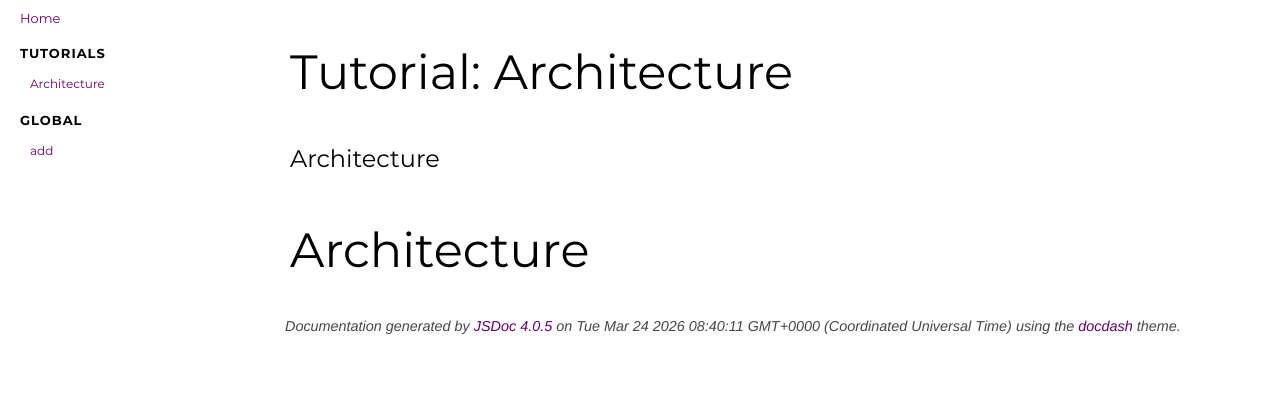
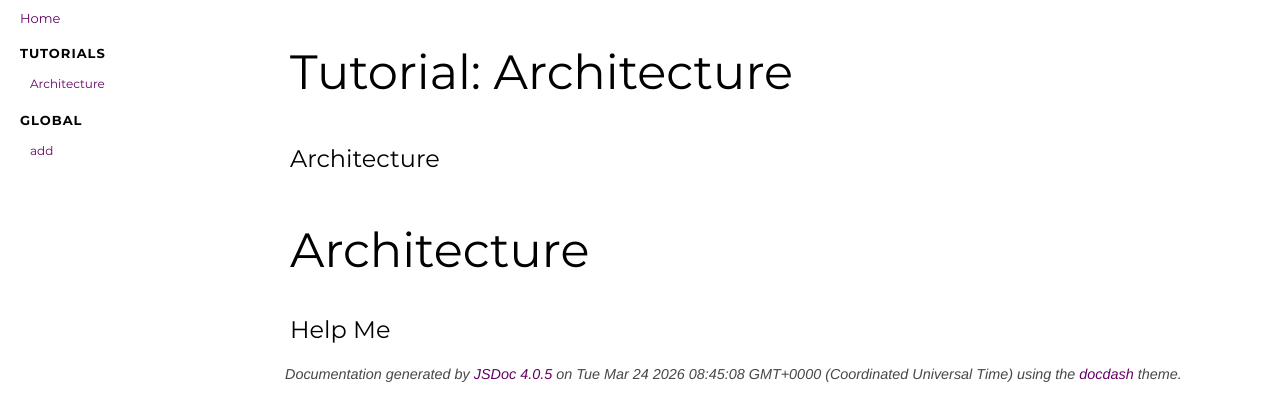
Before and after one commit to NimNim20/jsdoc-demo, a plain HTML site: page tutorial-architecture.html in a window 1280 px wide. Drawn offline with Linux system fonts and the light colour scheme.

Commit message:
deploy: 28397c19bca0af58b23a7e437e42447904c50d3b

```diff
--- a/tutorial-architecture.html
+++ b/tutorial-architecture.html
@@ -48,6 +48,7 @@
 
 <article>
     <h1>Architecture</h1>
+<h2>Help Me</h2>
 </article>
 
 </section>
@@ -59,7 +60,7 @@
 <br class="clear">
 
 <footer>
-    Documentation generated by <a href="https://github.com/jsdoc3/jsdoc">JSDoc 4.0.5</a> on Tue Mar 24 2026 08:40:11 GMT+0000 (Coordinated Universal Time) using the <a href="https://github.com/clenemt/docdash">docdash</a> theme.
+    Documentation generated by <a href="https://github.com/jsdoc3/jsdoc">JSDoc 4.0.5</a> on Tue Mar 24 2026 08:45:08 GMT+0000 (Coordinated Universal Time) using the <a href="https://github.com/clenemt/docdash">docdash</a> theme.
 </footer>
 
 <script>prettyPrint();</script>
```
Also changed, not shown: calculator.js.html (+1 -1 lines), global.html (+1 -1 lines), index.html (+1 -1 lines).
